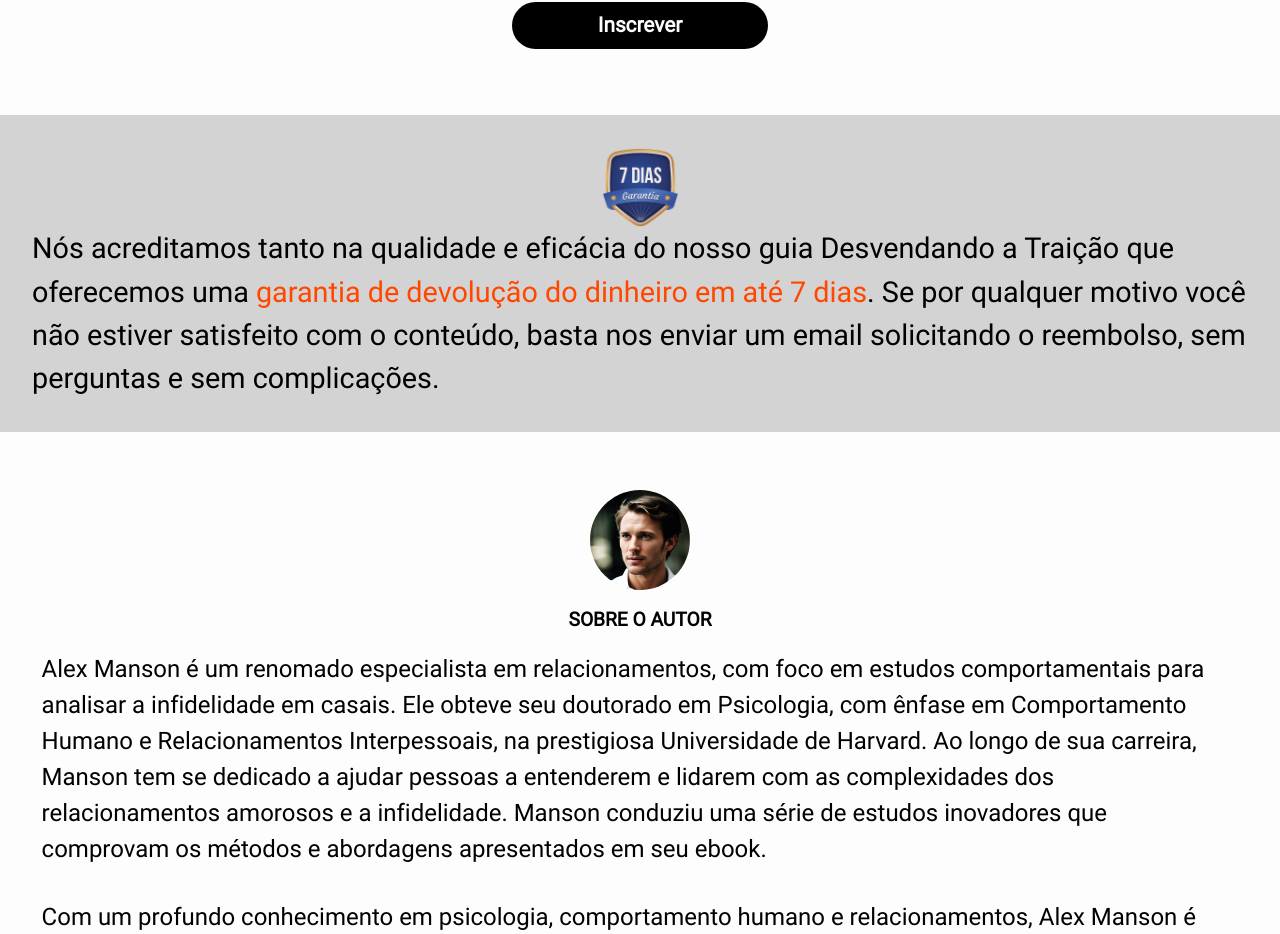
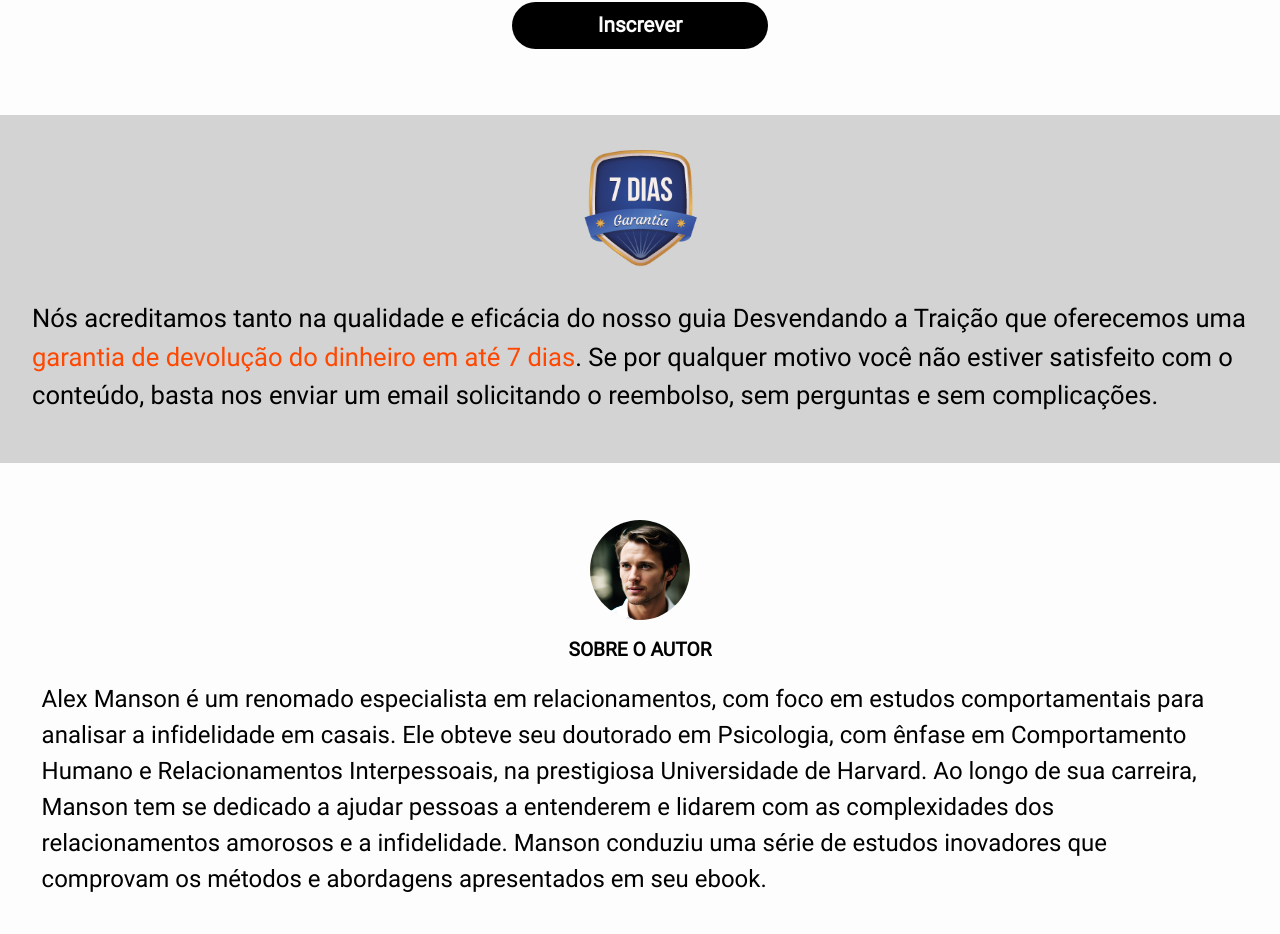
Before and after one commit to bcabreu/desvendando-a-traicao, a Next.js app: page / in a window 1280 px wide. Shown: the part 5596-6530 px from the top of the page. Built offline with nearby package versions, Linux system fonts and the light colour scheme.

Commit message:
Correcao de layout

```diff
--- a/src/pages/index.tsx
+++ b/src/pages/index.tsx
@@ -187,8 +187,8 @@ export default function Home() {
         <div className={styles.guarantee}>
           <Image
             src="/images/garantia.png"
-            width={80}
-            height={80}
+            width={120}
+            height={120}
             alt="Certificado de garantia"
           />
           {/* <h2 >Garantia de Satisfação Total</h2> */}
--- a/src/styles/Home.module.css
+++ b/src/styles/Home.module.css
@@ -204,10 +204,10 @@
   align-items: center;
 }
 
-.guarantee h2 {
+.guarantee p {
   font-size: 1.6rem;
   padding-bottom: 1rem;
-  font-weight: bold;
+  margin-top: 1rem;
 }
 
 .guarantee span {
@@ -219,9 +219,9 @@
     font-size: 1.8rem;
     padding: 2rem;
   }
-  .guarantee h2 {
-    font-size: 2rem;
-    padding-bottom: 2rem;
+  .guarantee p {
+    font-size: 1.6rem;
+    margin-top: 2rem;
   }
 }
 
```
